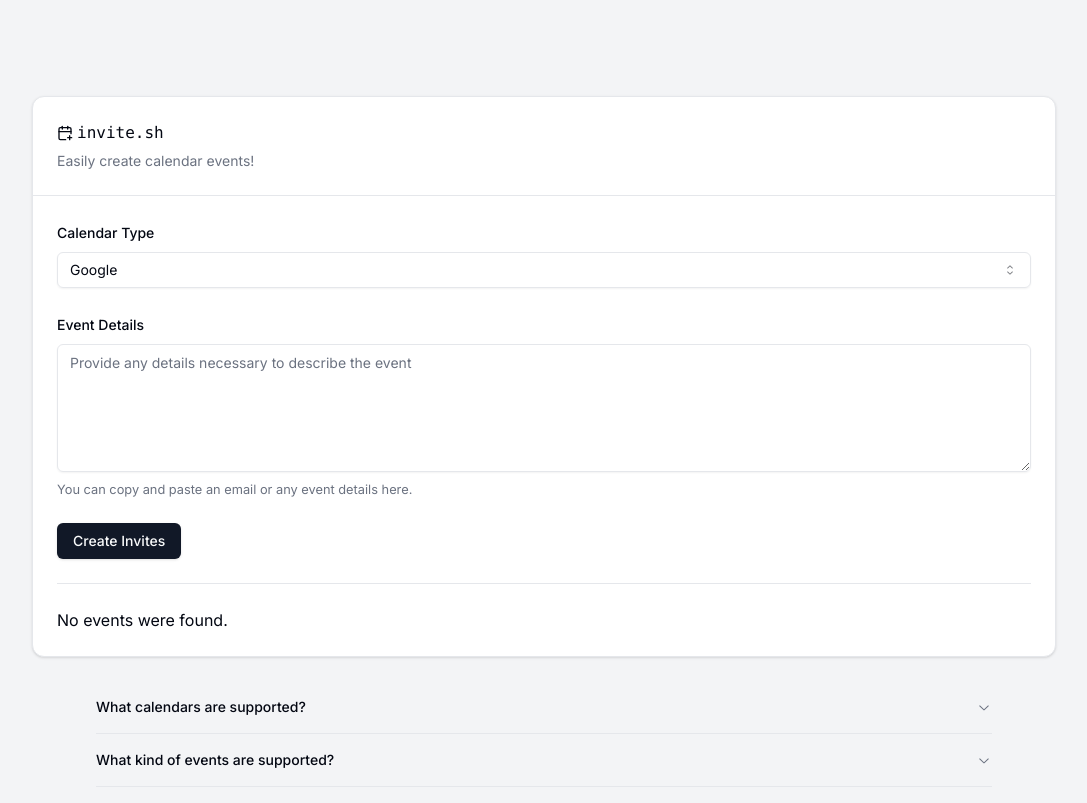
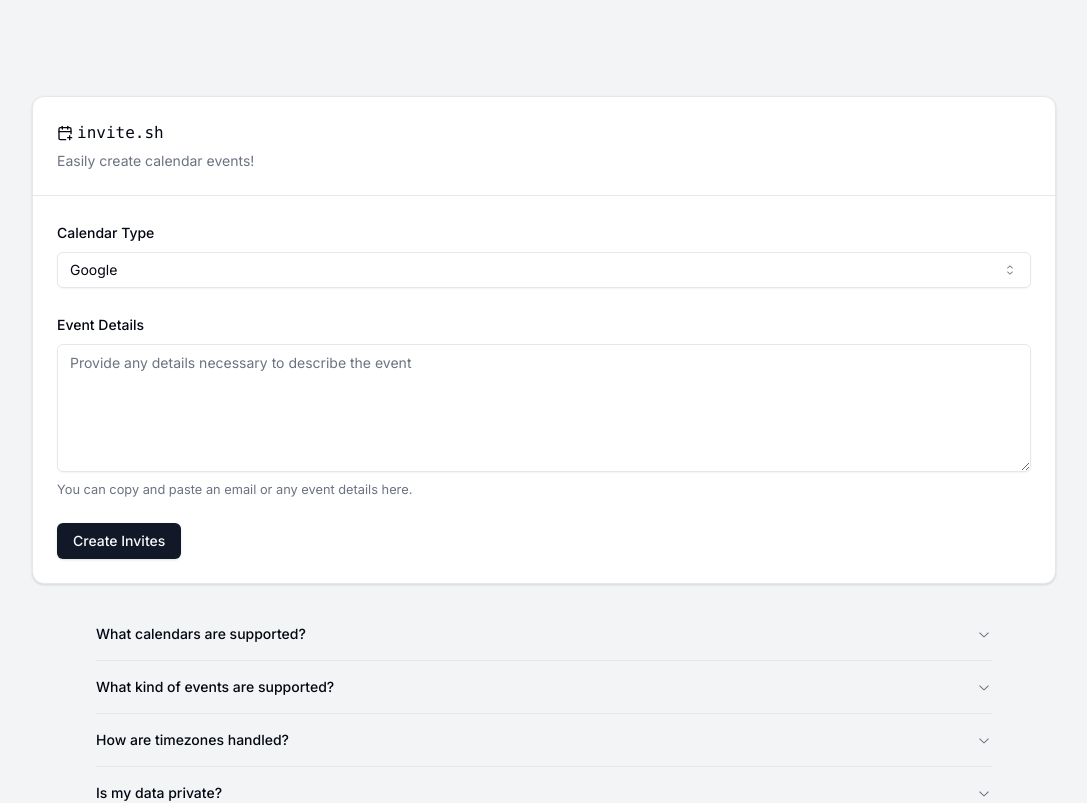
Before and after one commit to jrhizor/invite, a Next.js app: page / in a window 1280 px wide. Shown: the top 803 px of the page, without its empty margins (96-1183 px from the left). Built offline with nearby package versions, Linux system fonts and the light colour scheme.

Commit message:
initial results should be null not empty

```diff
--- a/components/InviteForm.tsx
+++ b/components/InviteForm.tsx
@@ -81,7 +81,7 @@ type PlausibleEvents = {
 export function InviteForm() {
   const plausible = usePlausible<PlausibleEvents>();
   const [loading, setLoading] = useState(false);
-  const [result, setResult] = useState<CalendarEvent[] | null>([]);
+  const [result, setResult] = useState<CalendarEvent[] | null>(null);
   const [error, setError] = useState<string | null>(null);
 
   const form = useForm<z.infer<typeof FormSchema>>({
```
